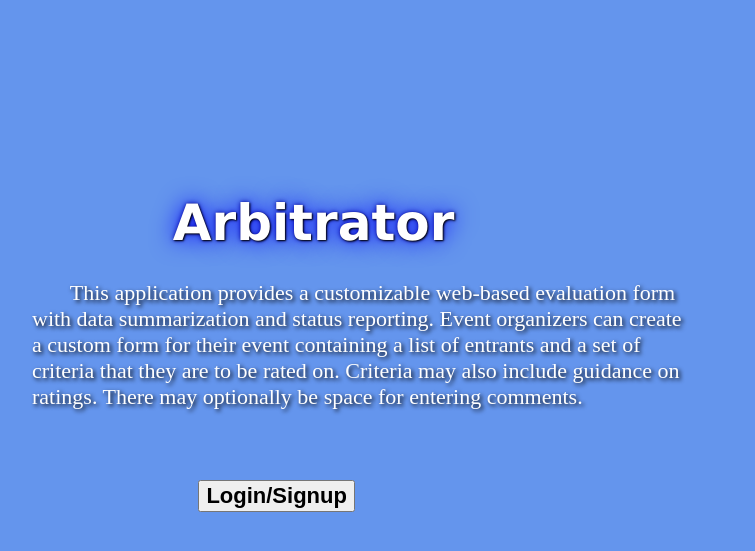
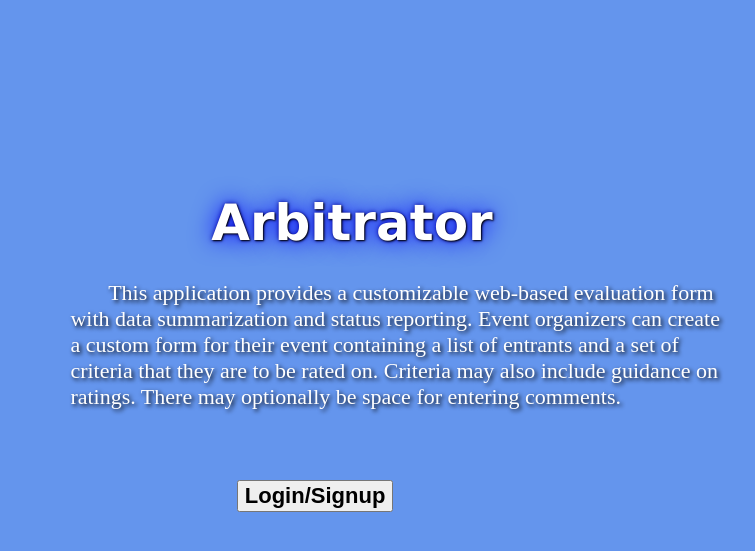
Before and after one commit to Winternight9/Arbitrator, a Django app: page /arbitrator/ in a window 1280 px wide. Shown: the top 551 px of the page, without its empty margins (352-1107 px from the left). Run offline with Django 3.2, Linux system fonts and the light colour scheme.

Commit message:
set all element to center

```diff
--- a/arbitrator/static/css/index.css
+++ b/arbitrator/static/css/index.css
@@ -8,7 +8,7 @@ body {
     font-size:50px;
     position: absolute;
     top: 20%;
-    left: 41%;
+    left: 44%;
     color: white;
     text-shadow: 1px 1px 2px black, 0 0 25px blue, 0 0 5px darkblue;
 }
@@ -18,7 +18,7 @@ body {
     font-size: 22px;
     position: absolute;
     top: 60%;
-    left:43%;
+    left:46%;
     color:black;
     font-weight:bold;
     animation: myanimation 10s infinite;
@@ -37,7 +37,7 @@ body {
     font-size: 22px;
     position: absolute;
     top: 35%;
-    left:30%;
+    left:33%;
     color: white;
     text-shadow: 2px 2px 4px #000000;
 
```
